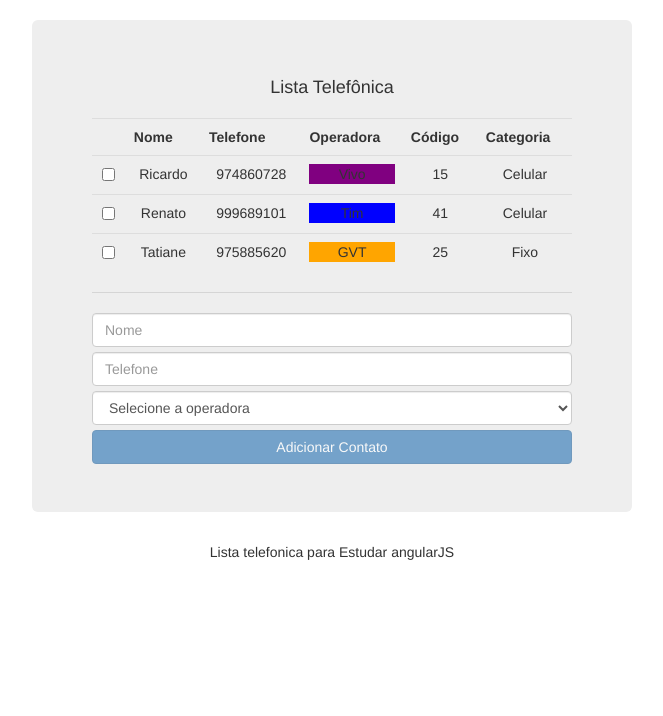
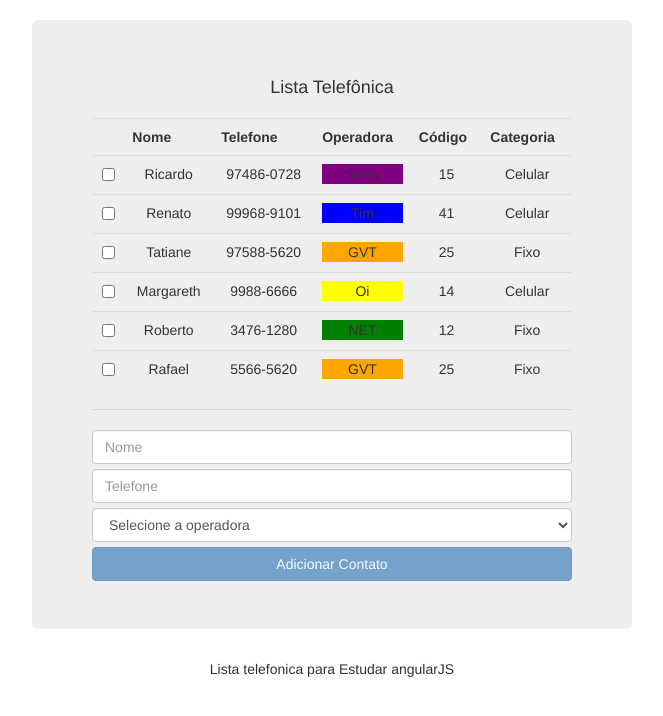
Before and after one commit to rcmaiolini/listaTelefonica, a plain HTML site: page index.html in a window 1280 px wide. Shown: the whole page, without its empty margins (308-971 px from the left). Drawn offline with nearby package versions, Linux system fonts and the light colour scheme.

Commit message:
adicionando coisas

```diff
--- a/index.html
+++ b/index.html
@@ -36,35 +36,12 @@
       $scope.app = "Lista Telefônica";
 
       $scope.contatos = [
-        {
-          nome: "Ricardo",
-          telefone: "974860728",
-          operadora: {
-            nome: "Vivo",
-            codigo: "15",
-            categoria: "Celular",
-            cor: "purple"
-          }
-        },
-        {
-          nome: "Renato",
-          telefone: "999689101",
-          operadora: {
-            nome: "Tim",
-            codigo: "41",
-            categoria: "Celular",
-            cor: "blue"
-          }
-        },{
-          nome: "Tatiane",
-          telefone: "975885620",
-          operadora: {
-            nome: "GVT",
-            codigo: "25",
-            categoria: "Fixo",
-            cor: "orange"
-          }
-        }
+        { nome: "Ricardo", telefone: "97486-0728", operadora: { nome: "Vivo", codigo: "15", categoria: "Celular", cor: "purple" } },
+        { nome: "Renato",  telefone: "99968-9101", operadora: { nome: "Tim", codigo: "41", categoria: "Celular", cor: "blue" } },
+        { nome: "Tatiane", telefone: "97588-5620", operadora: { nome: "GVT", codigo: "25", categoria: "Fixo", cor: "orange" } },
+        { nome: "Margareth", telefone: "9988-6666", operadora: { nome: "Oi", codigo: "14", categoria: "Celular", cor: "yellow" } },
+        { nome: "Roberto",  telefone: "3476-1280", operadora: { nome: "NET", codigo: "12", categoria: "Fixo", cor: "green" } },
+        { nome: "Rafael", telefone: "5566-5620", operadora: { nome: "GVT", codigo: "25", categoria: "Fixo", cor: "orange" } }
       ];
 
       $scope.operadoras = [
@@ -73,7 +50,8 @@
         {nome: "Tim", codigo: "41", categoria: "Celular", cor: "blue"},
         {nome: "Claro", codigo: "23", categoria: "Celular", cor: "red"},
         {nome: "GVT", codigo: "25", categoria: "Fixo", cor: "orange"},
-        {nome: "Embratel", codigo: "21", categoria: "Fixo", cor: "black"}
+        {nome: "Embratel", codigo: "21", categoria: "Fixo", cor: "black"},
+        {nome: "NET", codigo: "12", categoria: "Fixo", cor: "green"}
       ];
 
       $scope.adicionarContato = function(contato){
@@ -120,7 +98,7 @@
     </table>
     <hr>
     <form name="contatoForm">
-      <input type="text" class="form-control" ng-model="contato.nome" name="nome" placeholder="Nome" ng-required="true" ng-minlength="10">
+      <input type="text" class="form-control" ng-model="contato.nome" name="nome" placeholder="Nome" ng-required="true" ng-minlength="10" ng-maxlength="20">
       <input type="text" class="form-control" ng-model="contato.telefone" name="telefone" placeholder="Telefone" ng-required="true" ng-pattern="/^\d{4,5}-\d{4}$/">
       <select class="form-control" ng-model="contato.operadora" ng-options="operadora.nome group by operadora.categoria for operadora in operadoras">
         <option value="">Selecione a operadora</option>
@@ -133,6 +111,9 @@
       </div>
       <div class="alert alert-danger" ng-message="minlength">
         O campo nome deve ter no mínimo 10 caracteres!
+      </div>
+      <div class="alert alert-danger" ng-message="maxlength">
+        O campo nome deve ter no maximo 20 caracteres!
       </div>
     </div>
 
```
